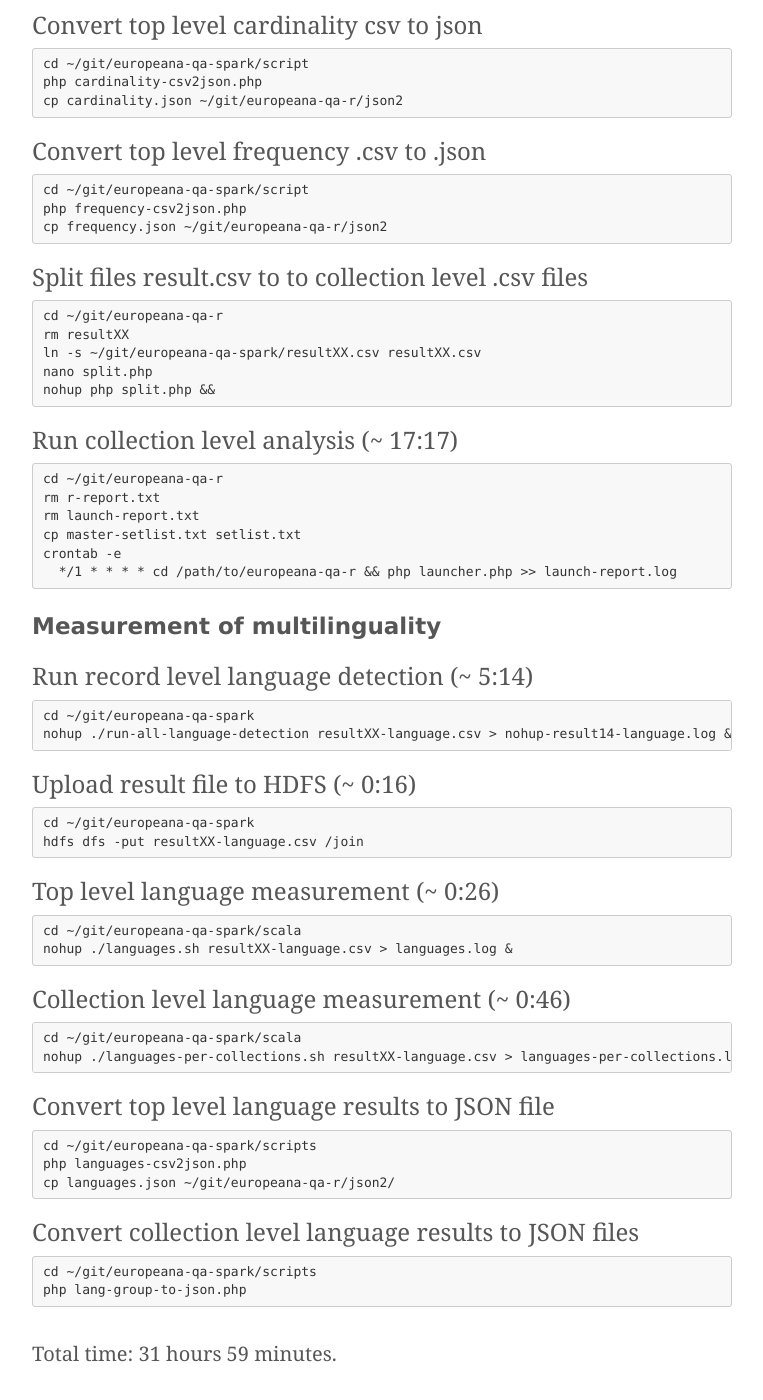
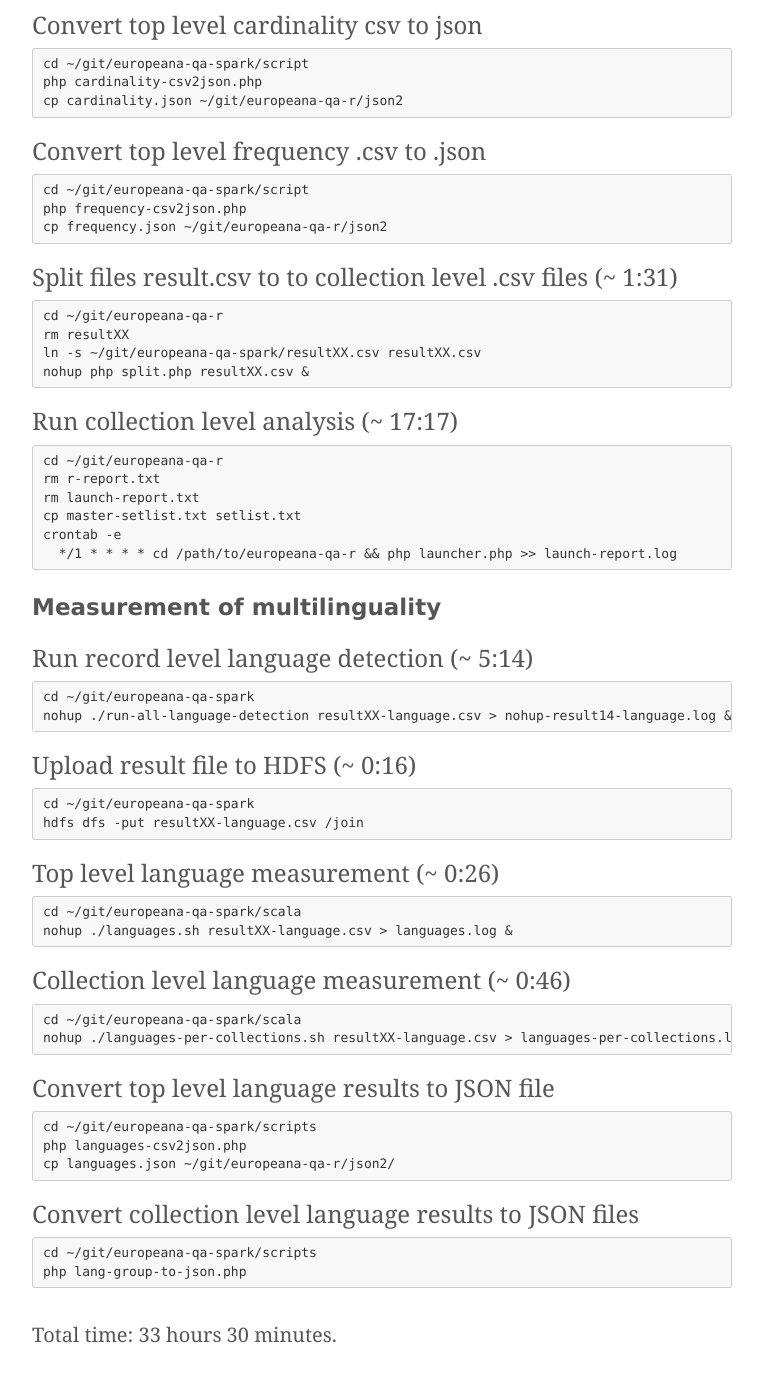
Before and after one commit to pkiraly/pkiraly.github.io, a Jekyll site: the page built from cheatsheet.md, in a window 1280 px wide and 1400 px high, scrolled down 2198 px. Shown: the whole window, without its empty margins (258-1021 px from the left). Built offline with Jekyll 4.4.1, drawn with Linux system fonts in a browser that asks for light colours; nearby versions of some CDN libraries; some web fonts are replaced; comment, search, counter and statistics services are not loaded.

Commit message:
Update cheatsheet.md

````diff
--- a/cheatsheet.md
+++ b/cheatsheet.md
@@ -78,14 +78,13 @@ php frequency-csv2json.php
 cp frequency.json ~/git/europeana-qa-r/json2
 ```
 
-### Split files result.csv to to collection level .csv files
+### Split files result.csv to to collection level .csv files (~ 1:31)
 
 ```
 cd ~/git/europeana-qa-r
 rm resultXX
 ln -s ~/git/europeana-qa-spark/resultXX.csv resultXX.csv
-nano split.php
-nohup php split.php &&
+nohup php split.php resultXX.csv &
 ```
 
 ### Run collection level analysis (~ 17:17)
@@ -144,4 +143,4 @@ cd ~/git/europeana-qa-spark/scripts
 php lang-group-to-json.php
 ```
 
-Total time: 31 hours 59 minutes.
+Total time: 33 hours 30 minutes.
````
